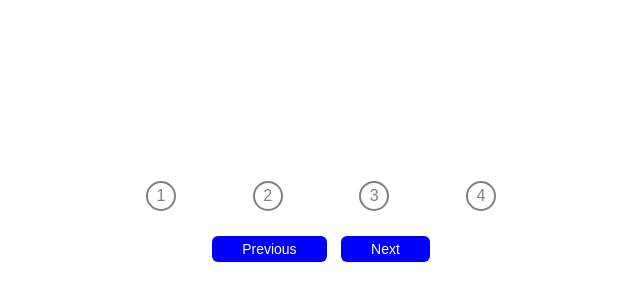
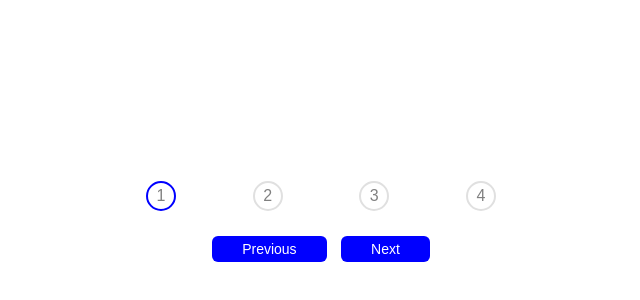
Before and after one commit to leesamatham/50-projects, a plain HTML site: page P2_ProgressSteps/index.html in a window 1280 px wide. Shown: the part 176-476 px from the top of the page, without its empty margins (319-959 px from the left). Drawn offline with Linux system fonts and the light colour scheme; a web font is replaced by a local one.

Commit message:
changes added

```diff
--- a/P2_ProgressSteps/style.css
+++ b/P2_ProgressSteps/style.css
@@ -30,7 +30,7 @@ body{
 /* gray color line */
 .progress-container::before{
     content:'';
-    background-color:gray;
+    background-color:#e0e0e0;
     position:absolute;
     top:50%;
     left:0;
@@ -64,11 +64,12 @@ body{
     display:flex;
     align-items:center;
     justify-content: center;
-    border:2px solid gray;
+    border:2px solid #e0e0e0;
     transition:0.4sec ease;
 }
-.circles:active{
-    background-color:blue;
+.circles.active{
+    background-color:white;
+    border:2px solid blue;
 
 }
 .btn{
```
